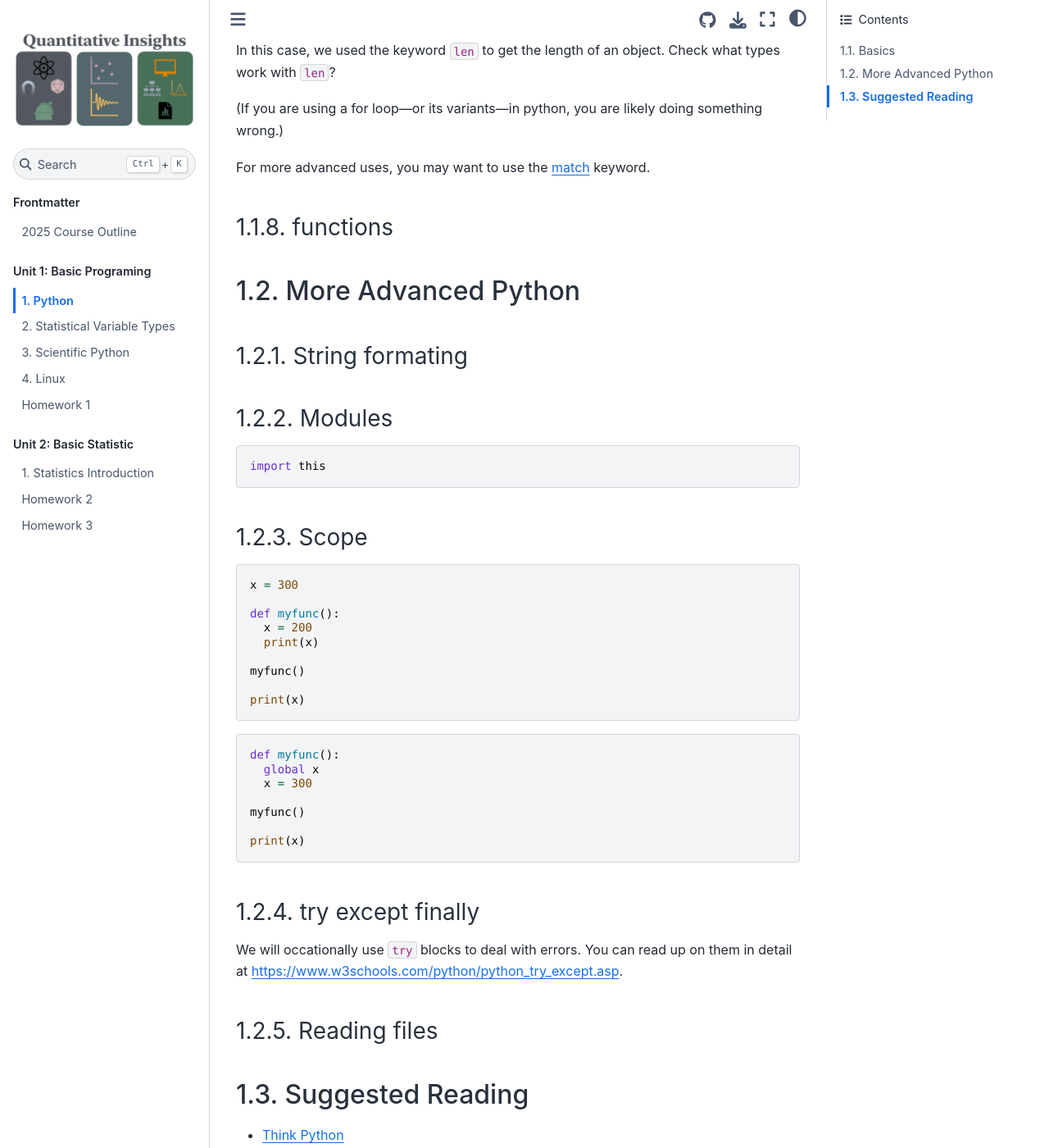
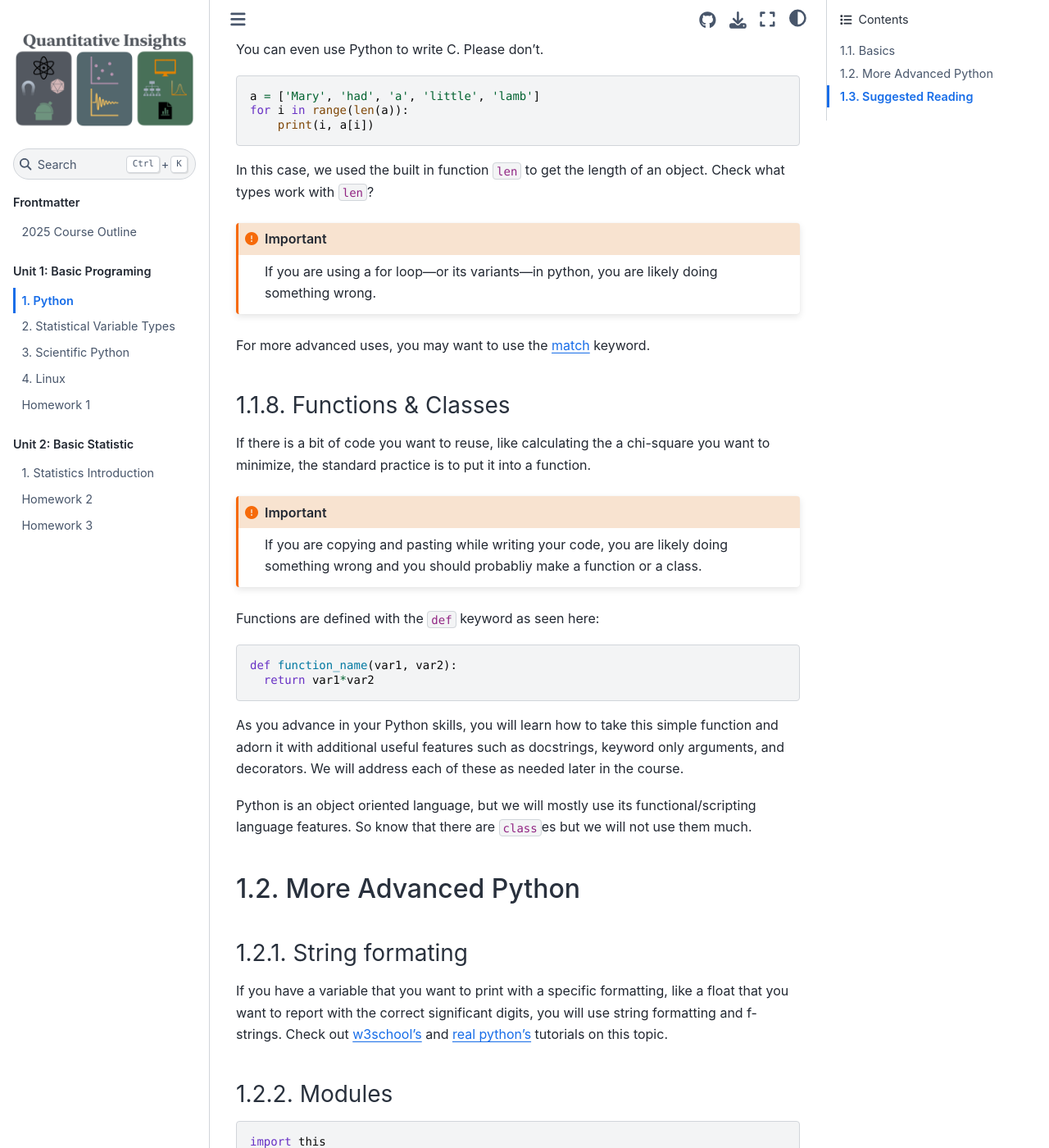
Before and after one commit to benjaminrose/data-analysis-book, a Jupyter Book: the page built from book/unit1/python.md, in a window 1280 px wide and 1400 px high, scrolled down 2595 px. Shown: the whole window at 82% size. Built offline with Jupyter Book 1.0.4 settings and Sphinx 7.4.7 and the Sphinx Book theme 1.1.4, drawn with Linux system fonts in a browser that asks for light colours; some of the changed text lies outside the part shown.

Commit message:
Finish python page for first day of class.

````diff
--- a/book/unit1/python.md
+++ b/book/unit1/python.md
@@ -55,7 +55,9 @@
 print(type(var))
 ```
 
+```{info}
 However, Python is "duck" typed: if it walks like a duck and talks like a duck, it is a duck. This loose typing can confuse some people, but you will find out that it can be really helpful for types to build off each other and fall back to a more basic type via duck typing rather than a lower level of code needing to know about all extensions to lists.
+```
 
 ### if ... else
 
@@ -70,9 +72,12 @@
   print("a is greater than b")
 ```
 
-and, or, not, is
 
-pass
+#### Keywords
+
+There are useful keywords like the boolean operators `and`, `or`, and `not`. Additionally it is best practice to use the the comparison operator `is` rather than checking for equality. This is especially true for to check if a variable is `None`. Finally, the keyword `pass` is sometimes used.
+
+For more, check out [w3schools](https://www.w3schools.com/python/python_ref_keywords.asp) or [Read Python](https://realpython.com/python-keywords/).
 
 ### for loops
 
@@ -88,8 +93,7 @@
   print(i)
 ```
 
-break
-continue
+For loops, check out the keywords `break` and `continue`.
 
 You can even use Python to write C. Please don't.
 
@@ -98,17 +102,39 @@
 for i in range(len(a)):
     print(i, a[i])
 ```
-In this case, we used the keyword `len` to get the length of an object. Check what types work with `len`?
+In this case, we used the built in function `len` to get the length of an object. Check what types work with `len`?
 
-(If you are using a for loop---or its variants---in python, you are likely doing something wrong.)
+```{important}
+If you are using a for loop---or its variants---in python, you are likely doing something wrong.
+```
 
 For more advanced uses, you may want to use the [match](https://docs.python.org/3/tutorial/controlflow.html#match-statements) keyword.
 
-### functions
+### Functions & Classes
+
+If there is a bit of code you want to reuse, like calculating the a chi-square you want to minimize, the standard practice is to put it into a function.
+
+```{important}
+If you are copying and pasting while writing your code, you are likely doing something wrong and you should probabliy make a function or a class.
+```
+
+Functions are defined with the `def` keyword as seen here:
+
+```python
+def function_name(var1, var2):
+  return var1*var2
+```
+
+As you advance in your Python skills, you will learn how to take this simple function and adorn it with additional useful features such as docstrings, keyword only arguments, and decorators. We will address each of these as needed later in the course.
+
+Python is an object oriented language, but we will mostly use its functional/scripting language features. So know that there are `class`es but we will not use them much.
+
 
 ## More Advanced Python
 
 ### String formating
+
+If you have a variable that you want to print with a specific formatting, like a float that you want to report with the correct significant digits, you will use string formatting and f-strings. Check out [w3school's](https://www.w3schools.com/python/python_string_formatting.asp) and [real python's](https://realpython.com/python-string-formatting/) tutorials on this topic.
 
 ### Modules
 
@@ -142,7 +168,7 @@
 
 ### try except finally
 
-We will occationally use `try` blocks to deal with errors. You can read up on them in detail at https://www.w3schools.com/python/python_try_except.asp.
+We will occasionally use `try` blocks to deal with errors. You can read up on them in detail at [w3school](https://www.w3schools.com/python/python_try_except.asp).
 
 ### Reading files
 
@@ -150,4 +176,10 @@
 
 * [Think Python](https://greenteapress.com/wp/think-python-2e/)
 * [Real Python](https://realpython.com/learning-paths/python-basics/)
+* https://docs.python.org/3/tutorial/controlflow.html#match-statements
 * https://www.w3schools.com/python/default.asp
+* https://www.w3schools.com/python/python_try_except.asp
+* https://www.w3schools.com/python/python_ref_keywords.asp
+* https://www.w3schools.com/python/python_string_formatting.asp
+* https://realpython.com/python-keywords/
+* https://realpython.com/python-string-formatting/
````
